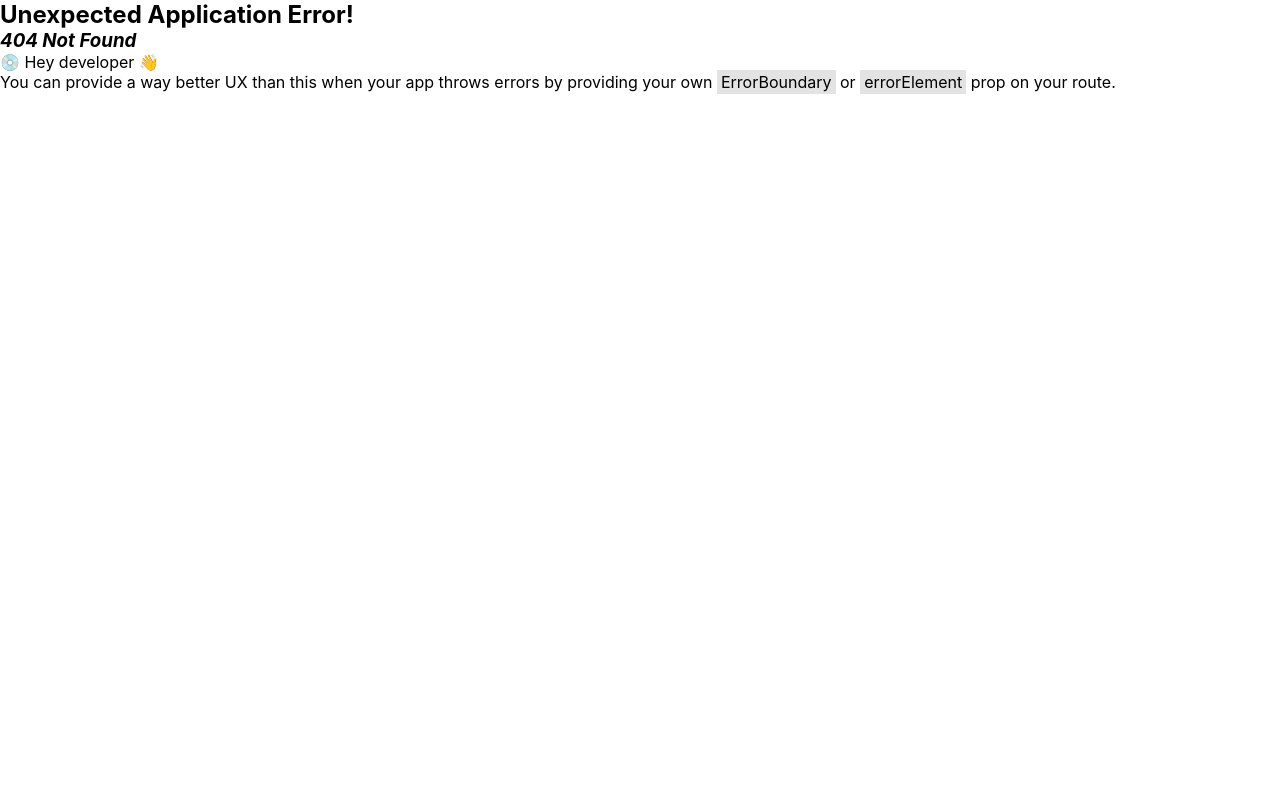
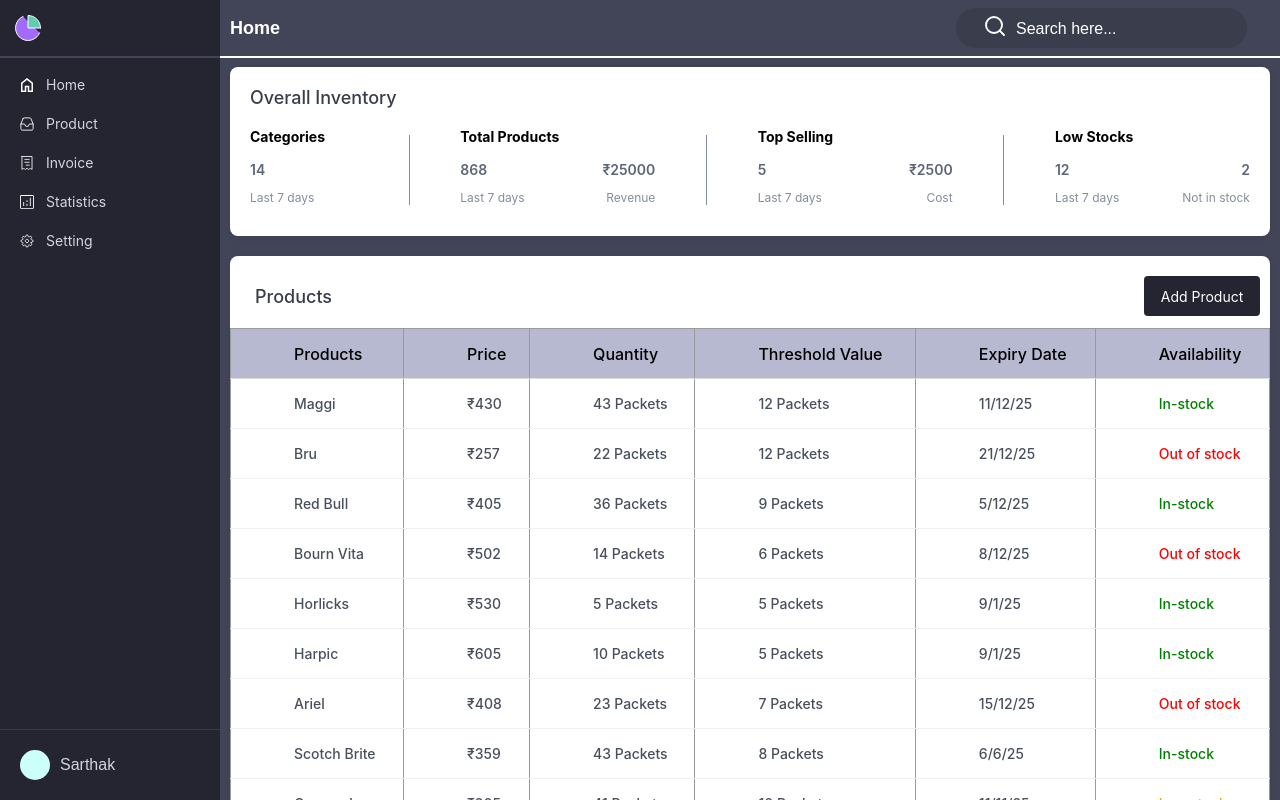
Before and after one commit to rutyak/inventory-management-frontend, a React (Vite) app: page /dashboard/product in a window 1280 px wide. Before the commit this address had no page. Built offline with nearby package versions, Linux system fonts and the light colour scheme.

Commit message:
product-page-added

```diff
--- a/src/components/chart/SalesChart.module.css
+++ b/src/components/chart/SalesChart.module.css
@@ -18,7 +18,8 @@
 .header h3 {
   font-size: 18px;
   font-weight: 500;
-  color: #2d2f31;
+  font-family: "Inter", sans-serif;
+  color: #383E49;
 }
 
 .btn {
--- /dev/null
+++ b/src/components/overall/OverallPage.jsx
@@ -0,0 +1,37 @@
+import React from "react";
+import styles from "./OverallPage.module.css";
+
+const OverallPage = ({ title, metrics }) => {
+  return (
+    <div className={styles.card}>
+      <h3 className={styles.title}>{title}</h3>
+      <div className={styles.metrics}>
+        {metrics.map((metric, index) => (
+          <React.Fragment key={index}>
+            <div className={styles.metric}>
+              <span className={styles.label} style={{  width: metric.label === "Categories"? "108px": "195px"}}>{metric.label}</span>
+              <div className={styles.matricValue}>
+                <p className={styles.value}>{metric.value}</p>
+                {metric.subValue && (
+                  <p className={styles.subValue}>{metric.subValue}</p>
+                )}
+              </div>
+              <div className={styles.matricValue}>
+                <p className={styles.subLabel}>{metric.subLabel}</p>
+                {metric.subLabel && (
+                  <p className={styles.subLabel}>{metric.subLabel1}</p>
+                )}
+              </div>
+            </div>
+
+            {index < metrics.length - 1 && (
+              <div className={styles.divider}></div>
+            )}
+          </React.Fragment>
+        ))}
+      </div>
+    </div>
+  );
+};
+
+export default OverallPage;
--- /dev/null
+++ b/src/components/overall/OverallPage.module.css
@@ -0,0 +1,79 @@
+.card {
+  background: #fff;
+  border-radius: 8px;
+  padding: 20px;
+  color: #111;
+  box-shadow: 0 2px 6px rgba(0, 0, 0, 0.05);
+  margin-bottom: 20px;
+}
+
+.title {
+  font-size: 18px;
+  font-weight: 500;
+  margin-bottom: 16px;
+  color: #383E49;
+  font-family: "Inter", sans-serif;
+}
+
+.metrics {
+  display: flex;
+  justify-content: space-between;
+  align-items: center;
+  gap: 24px;
+  flex-wrap: wrap;
+}
+
+.metric {
+  display: flex;
+  flex-direction: column;
+  align-items: flex-start;
+  gap: 12px;
+  height: 92px;
+}
+
+.matricValue {
+  width: 100%;
+  display: flex;
+  align-items: center;
+  justify-content: space-between;
+  color: #5d6679;
+}
+
+.value {
+  font-size: 14px;
+  font-weight: 600;
+}
+
+.label {
+  font-size: 14px;
+  font-weight: 700;
+  color: black;
+  margin: 4px 0;
+}
+
+.subValue {
+  font-size: 14px;
+  font-weight: 600;
+}
+
+.subLabel {
+  font-size: 12px;
+  color: #858d9d;
+  font-weight: 400;
+}
+
+.divider {
+  width: 1px;
+  height: 70px;
+  background: #858d9d;
+}
+
+@media (max-width: 768px) {
+  .metrics {
+    flex-direction: column;
+    align-items: flex-start;
+  }
+  .divider {
+    display: none;
+  }
+}
--- a/src/components/sidebar/Sidebar.jsx
+++ b/src/components/sidebar/Sidebar.jsx
@@ -7,6 +7,7 @@ import {
   SatisticsIcon,
   SettingIcon,
 } from "../../assets/Icons";
+import { Link } from "react-router-dom";
 
 const Sidebar = () => {
   return (
@@ -20,30 +21,30 @@ const Sidebar = () => {
 
       {/* Navigation Menu */}
       <nav className={styles.navMenu}>
-        <a href="#" className={styles.navItem}>
+        <Link to="/dashboard" className={styles.navItem}>
           <HomeIcon className={styles.iconSize} />
           <span>Home</span>
-        </a>
+        </Link>
 
-        <a href="#" className={styles.navItem}>
+        <Link to="/dashboard/product" className={styles.navItem}>
           <ProductIcon className={styles.iconSize} />
           <span>Product</span>
-        </a>
+        </Link>
 
-        <a href="#" className={styles.navItem}>
+        <Link to="/dashboard/invoice" className={styles.navItem}>
           <InvoiceIcon className={styles.iconSize} />
           <span>Invoice</span>
-        </a>
+        </Link>
 
-        <a href="#" className={styles.navItem}>
+        <Link to="/dashboard/statistics" className={styles.navItem}>
           <SatisticsIcon className={styles.iconSize} />
           <span>Statistics</span>
-        </a>
+        </Link>
 
-        <a href="#" className={styles.navItem}>
+        <Link to="/dashboard/setting" className={styles.navItem}>
           <SettingIcon className={styles.iconSize} />
           <span>Setting</span>
-        </a>
+        </Link>
       </nav>
 
       {/* Profile Section */}
--- /dev/null
+++ b/src/components/table/CustomeTable.jsx
@@ -0,0 +1,79 @@
+import React, { useState } from "react";
+import styles from "./CustomeTable.module.css";
+
+const CustomeTable = ({ products, rowsPerPage = 10 }) => {
+  const [currentPage, setCurrentPage] = useState(1);
+
+  const totalPages = Math.ceil(products.length / rowsPerPage);
+  const startIndex = (currentPage - 1) * rowsPerPage;
+  const currentData = products.slice(startIndex, startIndex + rowsPerPage);
+
+  const handlePrev = () => setCurrentPage((p) => Math.max(p - 1, 1));
+  const handleNext = () => setCurrentPage((p) => Math.min(p + 1, totalPages));
+
+  return (
+    <div className={styles.card}>
+      <div className={styles.header}>
+        <h3 className={styles.title}>Products</h3>
+        <button className={styles.addBtn}>Add Product</button>
+      </div>
+
+      <table className={styles.table}>
+        <thead>
+          <tr>
+            <th>Products</th>
+            <th>Price</th>
+            <th>Quantity</th>
+            <th>Threshold Value</th>
+            <th>Expiry Date</th>
+            <th>Availability</th>
+          </tr>
+        </thead>
+        <tbody>
+          {currentData.map((item, index) => (
+            <tr key={index}>
+              <td>{item.name}</td>
+              <td>{item.price}</td>
+              <td>{item.quantity}</td>
+              <td>{item.threshold}</td>
+              <td>{item.expiry}</td>
+              <td
+                className={`${styles.status} ${
+                  item.availability === "In-stock"
+                    ? styles.inStock
+                    : item.availability === "Out of stock"
+                    ? styles.outOfStock
+                    : styles.lowStock
+                }`}
+              >
+                {item.availability}
+              </td>
+            </tr>
+          ))}
+        </tbody>
+      </table>
+
+      <div className={styles.footer}>
+        <button
+          onClick={handlePrev}
+          disabled={currentPage === 1}
+          className={styles.paginationBtn}
+        >
+          Previous
+        </button>
+        <span className={styles.pageCoute}>
+          Page {currentPage} of {totalPages}
+        </span>
+        <button
+          onClick={handleNext}
+          disabled={currentPage === totalPages}
+          className={styles.paginationBtn}
+        >
+          Next
+        </button>
+      </div>
+    </div>
+  );
+};
+
+export default CustomeTable;
--- /dev/null
+++ b/src/components/table/CustomeTable.module.css
@@ -0,0 +1,118 @@
+.card {
+  background: #fff;
+  border-radius: 8px;
+  padding-top: 20px;
+  padding-bottom: 16px;
+  color: #111;
+  box-shadow: 0 2px 6px rgba(0, 0, 0, 0.05);
+}
+
+.header {
+  display: flex;
+  justify-content: space-between;
+  align-items: center;
+  margin-bottom: 12px;
+}
+
+.title {
+  font-size: 18px;
+  font-weight: 500;
+  font-family: "Inter", sans-serif;
+  color: #383e49;
+  padding-left: 25px;
+}
+
+.addBtn {
+  padding: 6px 12px;
+  border: none;
+  border-radius: 4px;
+  background: #242531;
+  color: #fff;
+  cursor: pointer;
+  font-size: 14px;
+  width: 116px;
+  height: 40px;
+  margin-right: 10px;
+  font-family: "Inter", sans-serif;
+}
+
+.table {
+  width: 100%;
+  border-collapse: collapse;
+}
+
+.table th,
+.table td {
+  padding: 10px;
+  font-size: 14px;
+  border: 1px solid #9b9999;
+  height: 50px;
+}
+
+.table th {
+  font-size: 16px;
+  font-weight: 500;
+  padding: 10px;
+  border-bottom: 1px solid #ddd;
+  font-family: "Inter", sans-serif;
+  background-color: #b6b9cf;
+  color: black;
+  text-align: left;
+  padding-left: 63px;
+}
+
+.table td {
+  padding: 10px;
+  padding-left: 63px;
+  font-size: 14px;
+  border-bottom: 1px solid #f0f0f0;
+  font-family: "Inter", sans-serif;
+  color: #48505e;
+  font-weight: 500;
+}
+
+.status {
+  font-weight: 500;
+}
+
+.inStock {
+  color: green !important;
+}
+
+.outOfStock {
+  color: red !important;
+}
+
+.lowStock {
+  color: orange !important;
+}
+
+.footer {
+  margin-top: 12px;
+  display: flex;
+  justify-content: space-between;
+  align-items: center;
+}
+
+.paginationBtn {
+  padding: 6px 12px;
+  border: 1px solid #d0d3d9;
+  border-radius: 4px;
+  background: #f9f9f9;
+  cursor: pointer;
+  height: 38px;
+  font-size: 14px;
+  margin-left: 15px;
+  margin-right: 15px;
+  color: #48505e;
+}
+
+.paginationBtn:disabled {
+  opacity: 0.5;
+  cursor: not-allowed;
+}
+
+.pageCoute {
+  color: #48505e;
+  font-size: 14px;
+}
--- a/src/components/topProducts/TopProducts.module.css
+++ b/src/components/topProducts/TopProducts.module.css
@@ -1,7 +1,6 @@
 .card {
   width: 100%;
-  max-width: 316px;
-  height: 600px;
+  height: 100%;
   background: #fff;
   border-radius: 12px;
   box-shadow: 0px 2px 8px rgba(0, 0, 0, 0.08);
@@ -61,3 +60,9 @@
   object-fit: cover;
   border-radius: 10px;
 }
+
+@media (max-width: 1279px) {
+  .hidden {
+    display: none;
+  }
+}
--- a/src/main.jsx
+++ b/src/main.jsx
@@ -5,6 +5,7 @@ import "./index.css";
 import { createBrowserRouter, RouterProvider } from "react-router-dom";
 import Dashboard from "./pages/dashboard/Dashboard.jsx";
 import Home from "./pages/home/Home.jsx";
+import Product from "./pages/product/Product.jsx";
 
 const router = createBrowserRouter([
   {
@@ -19,6 +20,10 @@ const router = createBrowserRouter([
         path: "",
         element: <Home />,
       },
+      {
+        path: "product",
+        element: <Product />,
+      },
     ],
   },
 ]);
--- a/src/pages/home/Home.jsx
+++ b/src/pages/home/Home.jsx
@@ -192,7 +192,9 @@ const Home = () => {
         {/* chart */}
         <div className={styles.chartContainer}>
           <SalesChart />
-          <TopProducts />
+          <div className={`${styles.hidden} ${styles.topProduct}`}>
+            <TopProducts />
+          </div>
         </div>
       </div>
     </div>
--- a/src/pages/home/Home.module.css
+++ b/src/pages/home/Home.module.css
@@ -40,8 +40,8 @@
   font-size: 18px;
   font-weight: 500;
   margin-bottom: 18px;
-  color: #111;
-  font-family: "roboto", sans-serif;
+  color: #383E49;
+  font-family: "Inter", sans-serif;
 }
 
 .metrics {
@@ -96,6 +96,12 @@
   flex-wrap: wrap;
 }
 
+.topProduct {
+  width: 100%;
+  max-width: 316px;
+  height: 600px;
+}
+
 @media (max-width: 1279px) {
   .container {
     padding: 0px 15px;
--- /dev/null
+++ b/src/pages/product/Product.jsx
@@ -0,0 +1,108 @@
+import OverallPage from "../../components/overall/OverallPage";
+import CustomeTable from "../../components/table/CustomeTable";
+import styles from "./Product.module.css";
+
+const Product = () => {
+  const metricsData = [
+    { value: "14", label: "Categories", subLabel: "Last 7 days" },
+    {
+      value: "868",
+      label: "Total Products",
+      subValue: "₹25000",
+      subLabel: "Last 7 days",
+      subLabel1: "Revenue",
+    },
+    { value: "5", label: "Top Selling", subValue: "₹2500", subLabel: "Last 7 days", subLabel1: "Cost" },
+    {
+      value: "12",
+      label: "Low Stocks",
+      subValue: "2",
+      subLabel: "Last 7 days",
+      subLabel1: "Not in stock",
+    },
+  ];
+
+  const productsData = [
+    {
+      name: "Maggi",
+      price: "₹430",
+      quantity: "43 Packets",
+      threshold: "12 Packets",
+      expiry: "11/12/25",
+      availability: "In-stock",
+    },
+    {
+      name: "Bru",
+      price: "₹257",
+      quantity: "22 Packets",
+      threshold: "12 Packets",
+      expiry: "21/12/25",
+      availability: "Out of stock",
+    },
+    {
+      name: "Red Bull",
+      price: "₹405",
+      quantity: "36 Packets",
+      threshold: "9 Packets",
+      expiry: "5/12/25",
+      availability: "In-stock",
+    },
+    {
+      name: "Bourn Vita",
+      price: "₹502",
+      quantity: "14 Packets",
+      threshold: "6 Packets",
+      expiry: "8/12/25",
+      availability: "Out of stock",
+    },
+    {
+      name: "Horlicks",
+      price: "₹530",
+      quantity: "5 Packets",
+      threshold: "5 Packets",
+      expiry: "9/1/25",
+      availability: "In-stock",
+    },
+    {
+      name: "Harpic",
+      price: "₹605",
+      quantity: "10 Packets",
+      threshold: "5 Packets",
+      expiry: "9/1/25",
+      availability: "In-stock",
+    },
+    {
+      name: "Ariel",
+      price: "₹408",
+      quantity: "23 Packets",
+      threshold: "7 Packets",
+      expiry: "15/12/25",
+      availability: "Out of stock",
+    },
+    {
+      name: "Scotch Brite",
+      price: "₹359",
+      quantity: "43 Packets",
+      threshold: "8 Packets",
+      expiry: "6/6/25",
+      availability: "In-stock",
+    },
+    {
+      name: "Coca cola",
+      price: "₹205",
+      quantity: "41 Packets",
+      threshold: "10 Packets",
+      expiry: "11/11/25",
+      availability: "Low stock",
+    },
+  ];
+
+  return (
+    <div className={styles.container}>
+      <OverallPage title="Overall Inventory" metrics={metricsData} />
+      <CustomeTable products={productsData} rowsPerPage={10} />;
+    </div>
+  );
+};
+
+export default Product;
--- /dev/null
+++ b/src/pages/product/Product.module.css
@@ -0,0 +1,3 @@
+.container{
+  padding: 0px 10px;
+}
```
